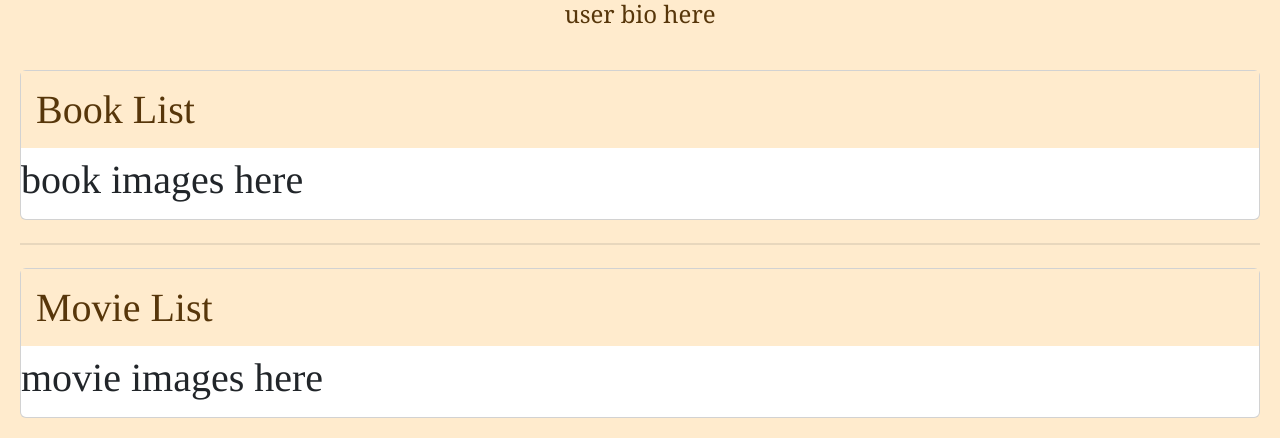
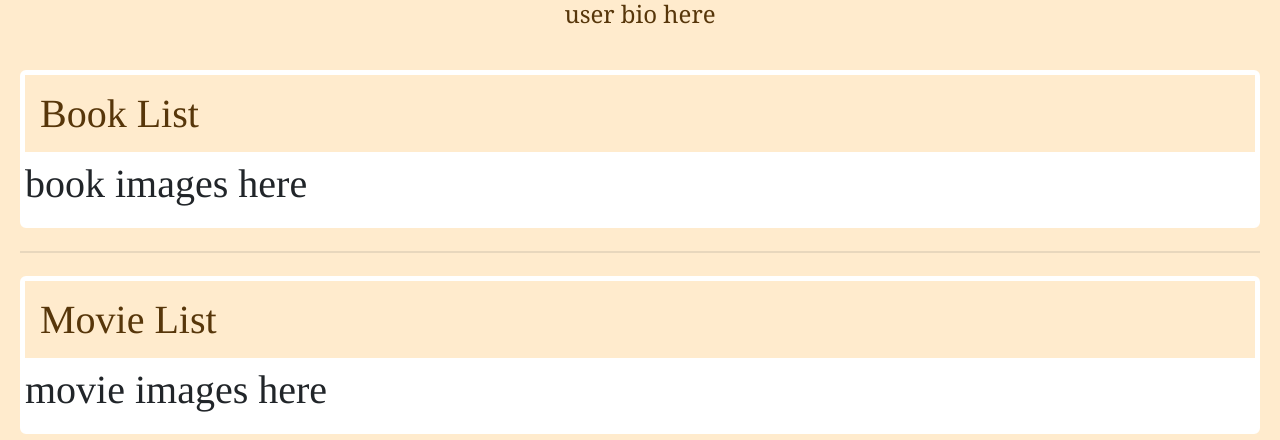
Before and after one commit to nramos9071/well-read-and-beyond, a React (Vite) app in the folder client/: page /Profile in a window 1280 px wide. Shown: the part 490-930 px from the top of the page. Built offline with nearby package versions, Linux system fonts and the light colour scheme.

Commit message:
styled border on cards

```diff
--- a/client/src/App.css
+++ b/client/src/App.css
@@ -70,6 +70,12 @@ h3 {
     margin: 15px;
 }
 
+.card {
+    border-style: solid;
+    border-color: white;
+    border-width: 5px;
+}
+
 .profileH3 {
     display: flex;
     justify-content: left;
--- a/client/src/Pages/Profile.jsx
+++ b/client/src/Pages/Profile.jsx
@@ -19,13 +19,13 @@ const Profile = () => {
             </div>
             <div id="userContent">
                 <div className="flex w-full flex-col">
-                    <div className="card bg-base-300 rounded-box grid h-20 place-items-left">
+                    <div class="profileCards" className="card bg-base-300 rounded-box grid h-20 place-items-left">
                         <h3 className="profileH3">Book List</h3>
                         {/* book images */}
                         <p>book images here</p>
                     </div>
                     <div className="divider"></div>
-                    <div className="card bg-base-300 rounded-box grid h-20 place-items-left">
+                    <div class="profileCards" className="card bg-base-300 rounded-box grid h-20 place-items-left">
                     <h3 className="profileH3">Movie List</h3>
                          {/* movie images */}
                         <p>movie images here</p>
```
